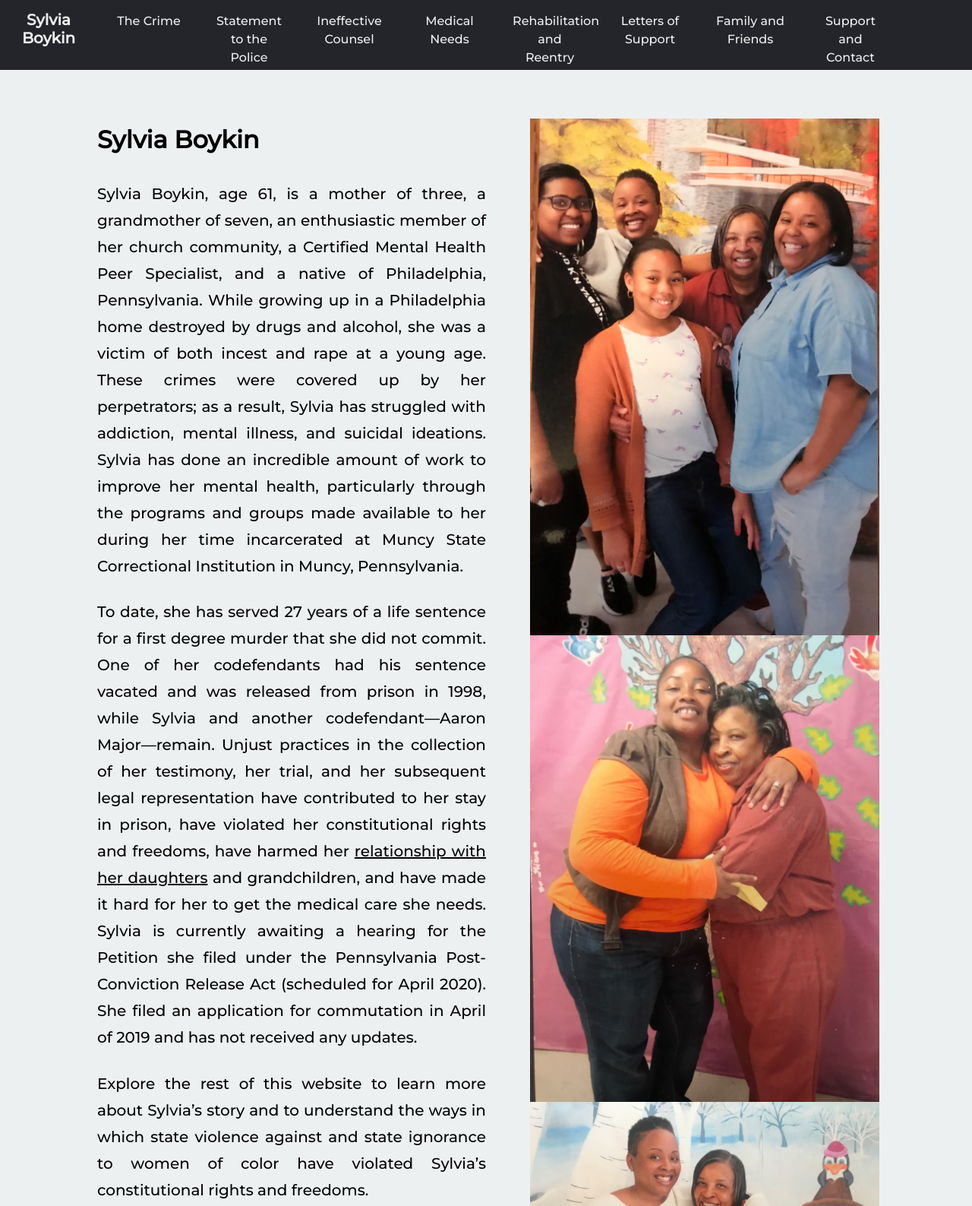
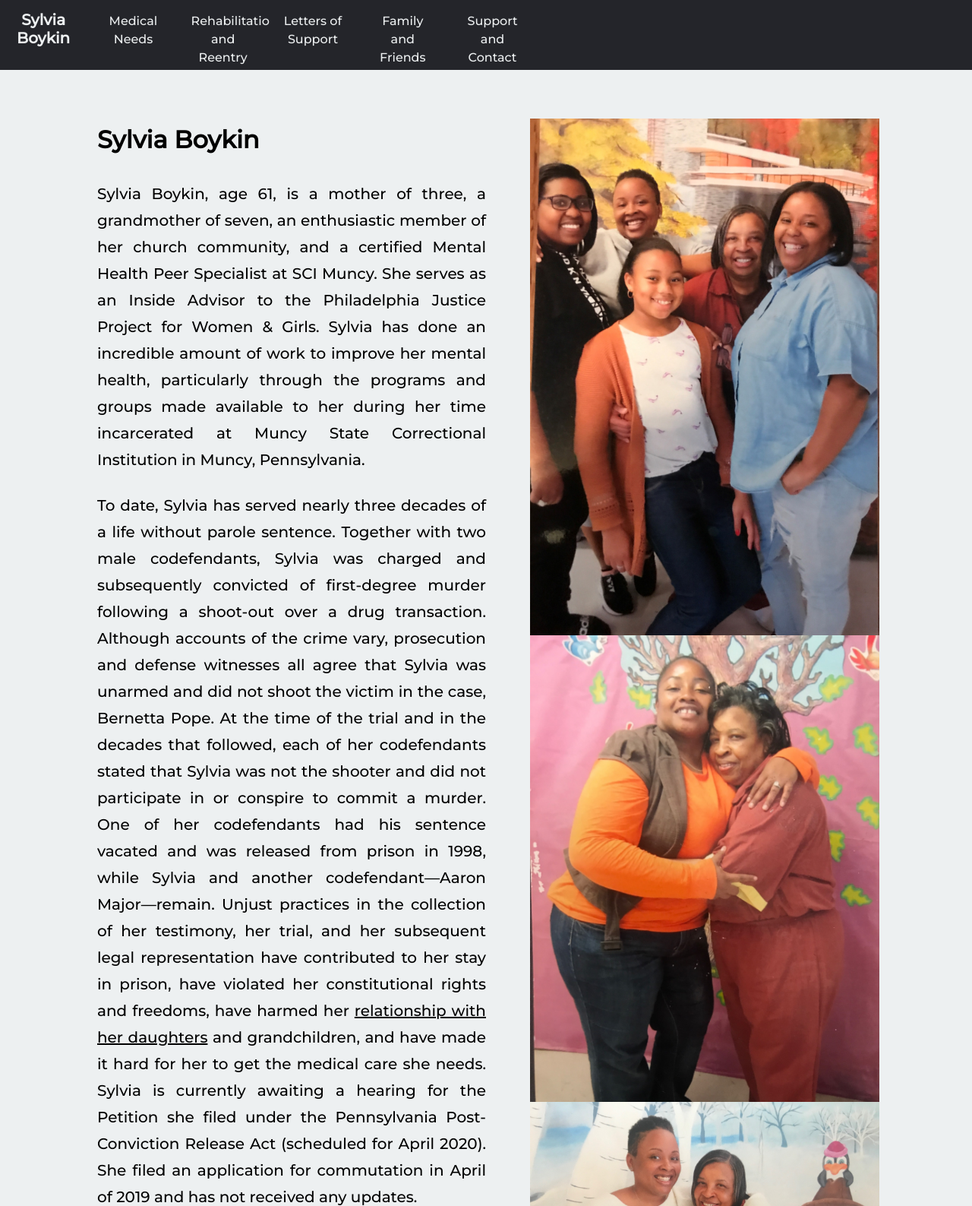
Before and after one commit to colinhennessey/SylviaBoykinSite, a plain HTML site: page index.html in a window 1280 px wide. Shown: the top 1587 px of the page at 76% size. Drawn offline with Linux system fonts and the light colour scheme.

Commit message:
removed 3 pages edited text

```diff
--- a/index.html
+++ b/index.html
@@ -12,9 +12,9 @@
        <nav>
         <ul class="navLinks">
           <li><a href="index.html"  class="pageTitle">Sylvia Boykin</a></li>
-          <li><a href="TheCrime.html">The Crime</a></li>
-          <li><a href="StatementToThePolice.html">Statement to the Police</a></li>
-          <li><a href="IneffectiveCounsel.html">Ineffective Counsel</a></li>
+          <!-- <li><a href="TheCrime.html">The Crime</a></li> -->
+          <!-- <li><a href="StatementToThePolice.html">Statement to the Police</a></li> -->
+          <!-- <li><a href="IneffectiveCounsel.html">Ineffective Counsel</a></li> -->
           <li><a href="MedicalNeeds.html">Medical Needs</a></li>
           <li><a href="RehabilitationReentry.html">Rehabilitation and Reentry</a></li>
           <li><a href="LettersOfSupport.html">Letters of Support</a></li>
@@ -32,16 +32,17 @@
     <div class='hasPictures'>
       <h1>Sylvia Boykin</h1>
       <p>
-         Sylvia Boykin, age 61, is a mother of three, a grandmother of seven, an enthusiastic member of her church community, a Certified Mental Health Peer Specialist, and a
-        native of Philadelphia, Pennsylvania. While growing up in a Philadelphia home destroyed by drugs and alcohol, she was a victim of both incest and rape at a young age.
-        These crimes were covered up by her perpetrators; as a result, Sylvia has struggled with addiction, mental illness, and suicidal ideations. Sylvia has done an incredible
-        amount of work to improve her mental health, particularly through the programs and groups made available to her during her time incarcerated at Muncy State Correctional
-        Institution in Muncy, Pennsylvania.
+        Sylvia Boykin, age 61, is a mother of three, a grandmother of seven, an enthusiastic member of her church community, and a certified Mental Health Peer Specialist at SCI
+        Muncy. She serves as an Inside Advisor to the Philadelphia Justice Project for Women & Girls. Sylvia has done an incredible amount of work to improve her mental health,
+        particularly through the programs and groups made available to her during her time incarcerated at Muncy State Correctional Institution in Muncy, Pennsylvania.
       </p>
 
 
       <p>
-        To date, she has served 27 years of a life sentence for a first degree murder that she did not commit.  One of her codefendants had his sentence vacated and was released
+        To date, Sylvia has served nearly three decades of a life without parole sentence. Together with two male codefendants, Sylvia was charged and subsequently convicted
+        of first-degree murder following a shoot-out over a drug transaction. Although accounts of the crime vary, prosecution and defense witnesses all agree that Sylvia was
+        unarmed and did not shoot the victim in the case, Bernetta Pope. At the time of the trial and in the decades that followed, each of her codefendants stated that Sylvia
+        was not the shooter and did not participate in or conspire to commit a murder. One of her codefendants had his sentence vacated and was released
         from prison in 1998, while Sylvia and another codefendant—Aaron Major—remain. Unjust practices in the collection of her testimony, her trial, and her subsequent legal
         representation have contributed to her stay in prison, have violated her constitutional rights and freedoms, have harmed her
         <a href="https://www.inquirer.com/philly/news/local/20110624_Forum_focuses_on_children_with_parents_in_prison.html">relationship with her daughters</a> and grandchildren,
@@ -49,9 +50,15 @@
         Release Act (scheduled for April 2020). She filed an application for commutation in April of 2019 and has not received any updates.
       </p>
 
-     <p>
-       Explore the rest of this website to learn more about Sylvia’s story and to understand the ways in which state violence against and state ignorance to women of color have violated
-       Sylvia’s constitutional rights and freedoms.
+      <p>
+        Sylvia has consistently utilized her in time in prison to make amends for the harms of her crimes. She has successfully participated in a wide variety of rehabilitation,
+        education, and vocational training programs as well as mental health treatment. She enjoys the support of a robust circle of family and friends and is committed to doing
+        everything she can to make positive contributions to her family, church, and community.
+      </p>
+
+      <p>
+        We believe Sylvia Boykin is a highly deserving candidate for commutation of sentence. Her application is currently before the Pennsylvania Board of Pardons. She is scheduled
+        for Merit Review in October 2022.
       </p>
     </div>
   </body>
```
Also changed, not shown: Contact.html (+3 -3 lines), FamilyAndFriends.html (+3 -3 lines), LettersOfSupport.html (+3 -3 lines), MedicalNeeds.html (+3 -3 lines), RehabilitationReentry.html (+3 -3 lines).
